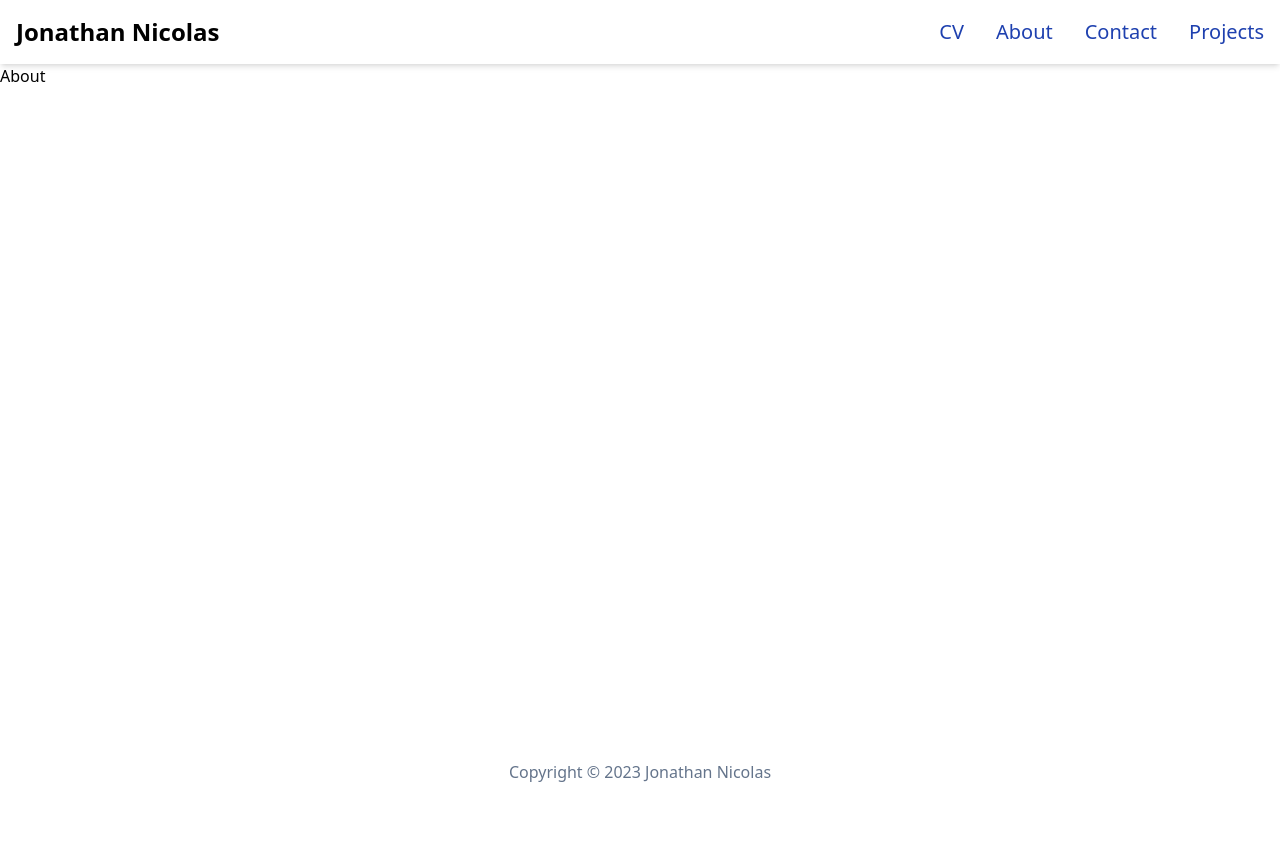
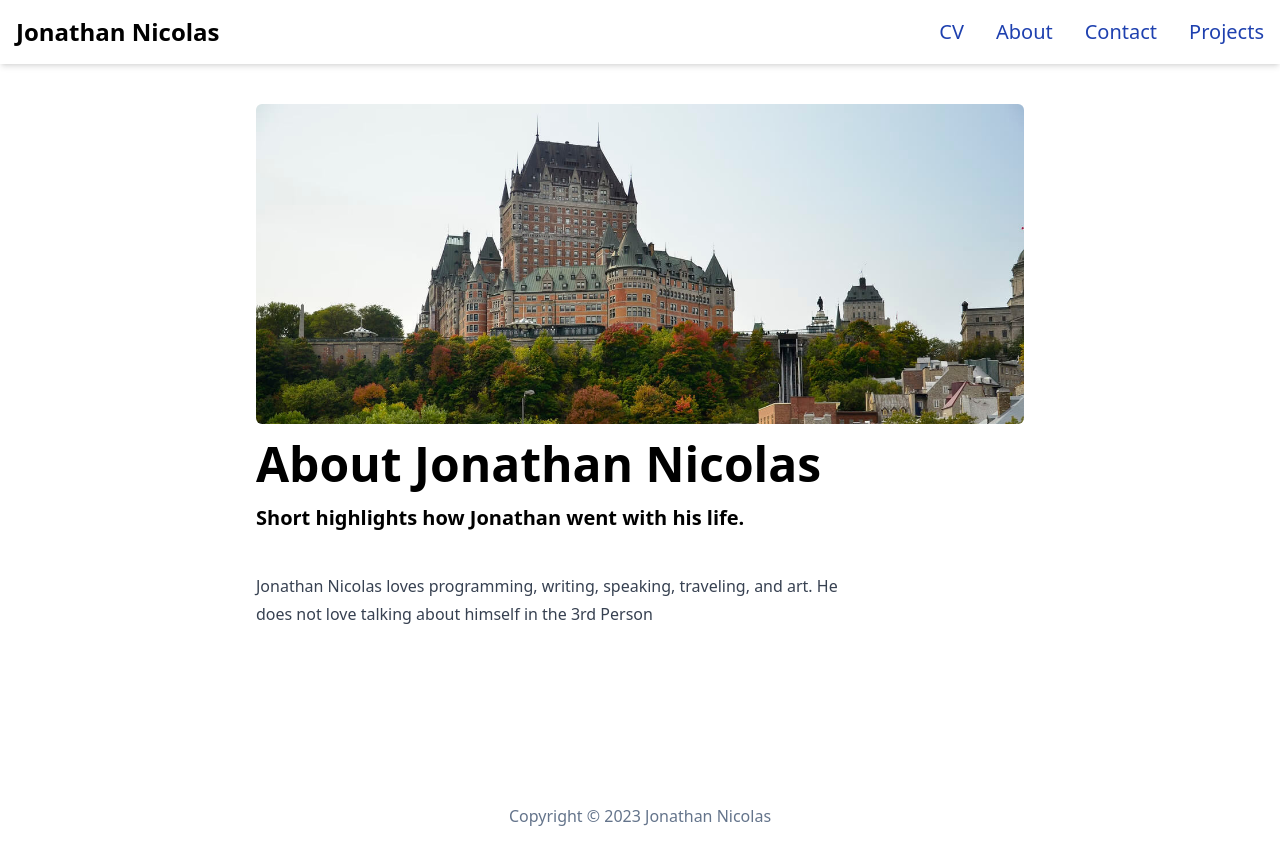
Before and after one commit to jonathannicolasdev/jonathannicolas.dev, a React (Vite) app: page /about in a window 1280 px wide. Before the commit the page ends 800 px from the top, so only its background shows below. Built offline with nearby package versions, Linux system fonts and the light colour scheme.

Commit message:
feat: about content

```diff
--- a/src/routes/about.tsx
+++ b/src/routes/about.tsx
@@ -1,9 +1,25 @@
 export default function AboutRoute() {
   return (
-    <>
-      <section>
-        <h1>About</h1>
+    <div className="pt-10 mx-auto max-w-3xl space-y-10">
+      <section className="space-y-4">
+        <img
+          src="/images/about-quebec.jpeg"
+          alt="Quebec Castle"
+          height={300}
+          className="h-80 w-full object-cover object-top rounded-md"
+        />
+        <h1 className="text-5xl font-semibold">About Jonathan Nicolas</h1>
+        <h2 className="text-xl font-semibold">
+          Short highlights how Jonathan went with his life.
+        </h2>
       </section>
-    </>
+
+      <section className="prose">
+        <p>
+          Jonathan Nicolas loves programming, writing, speaking, traveling, and
+          art. He does not love talking about himself in the 3rd Person
+        </p>
+      </section>
+    </div>
   );
 }
--- a/src/routes/root.tsx
+++ b/src/routes/root.tsx
@@ -38,7 +38,7 @@ export default function RootLayoutRoute() {
         <Outlet></Outlet>
       </main>
 
-      <footer className="p-4">
+      <footer className="p-4 mt-40">
         <div className="flex justify-center">
           <p className="text-slate-500">
             Copyright &copy; {year} Jonathan Nicolas
```
Also changed, not shown: public/images/about-quebec.jpeg (added).
